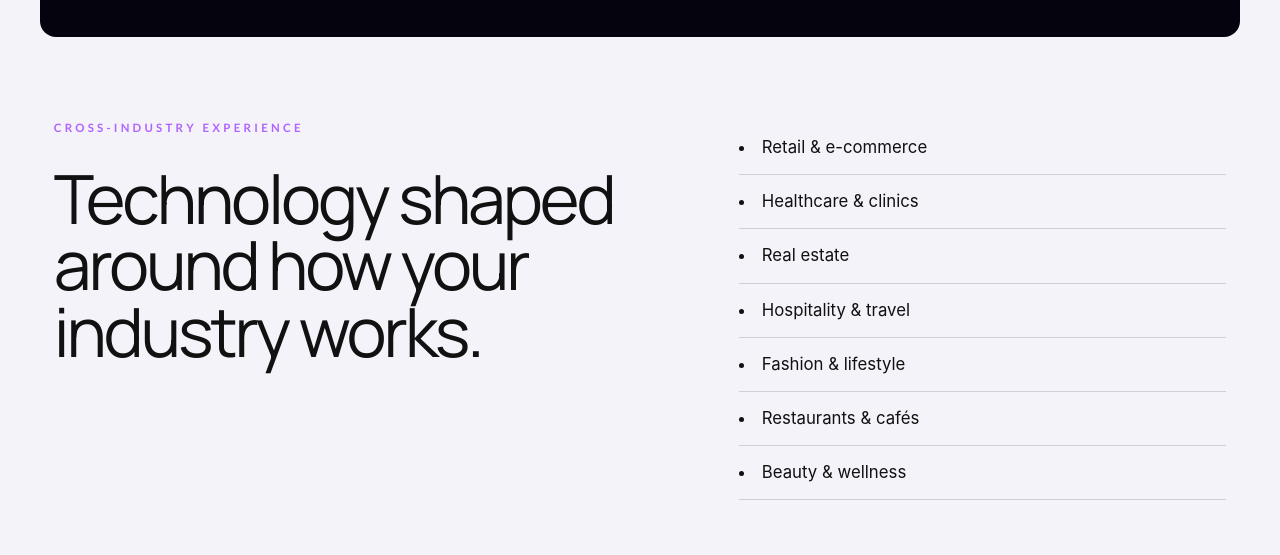
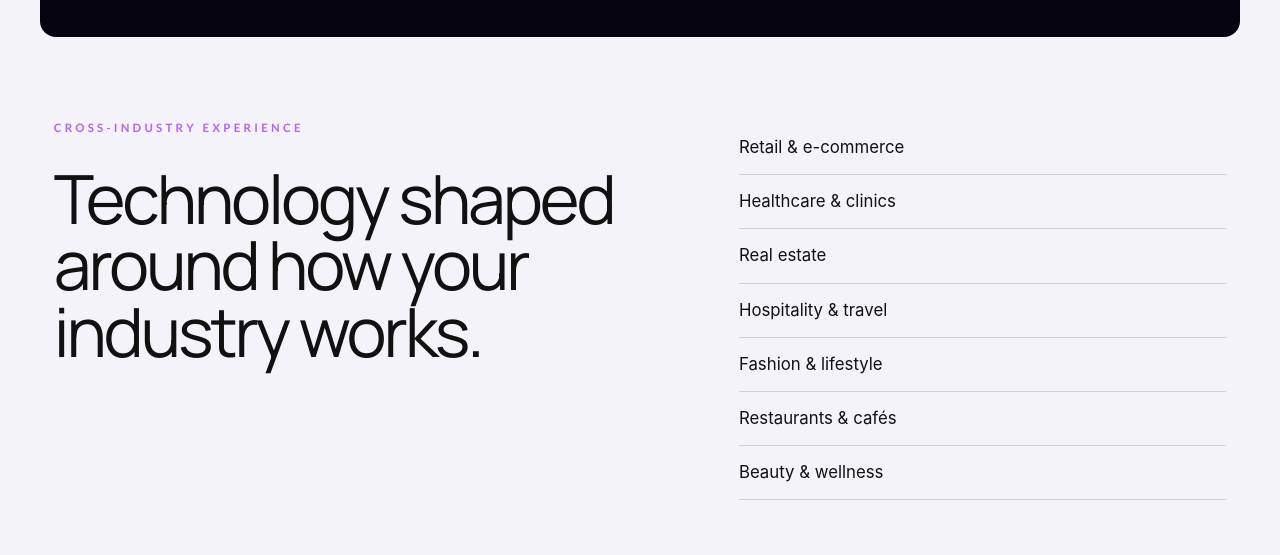
Before and after one commit to INNOVZ/dwtech, an Astro site: page / in a window 1280 px wide. Shown: the part 2464-3019 px from the top of the page. Built offline with nearby package versions, Linux system fonts and the light colour scheme; Astro itself is replaced by a stand-in of ours.

Commit message:
ul style update

```diff
--- a/src/pages/index.astro
+++ b/src/pages/index.astro
@@ -286,7 +286,7 @@ const faqSchema = {
               "Beauty & wellness",
             ].map((industry) => (
               <ScrollReveal
-                as="li"
+                as="ul"
                 class="border-b border-black/15 py-3.5 text-[clamp(1.05rem,1.2vw,1.35rem)]"
                 key={industry}
               >
```
